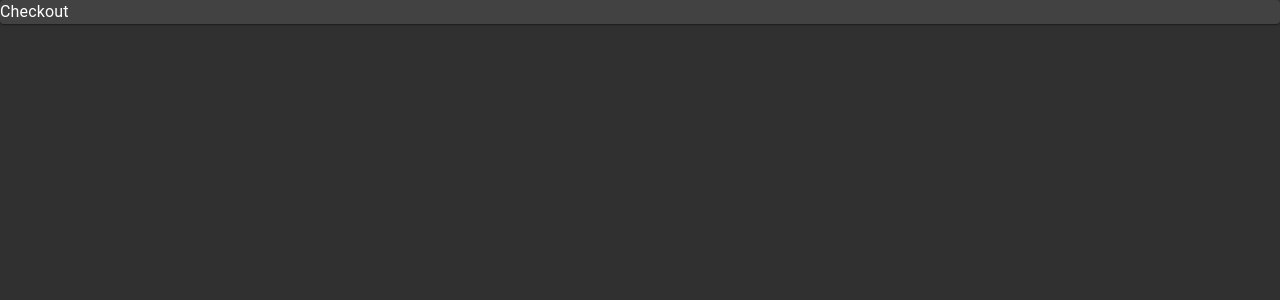
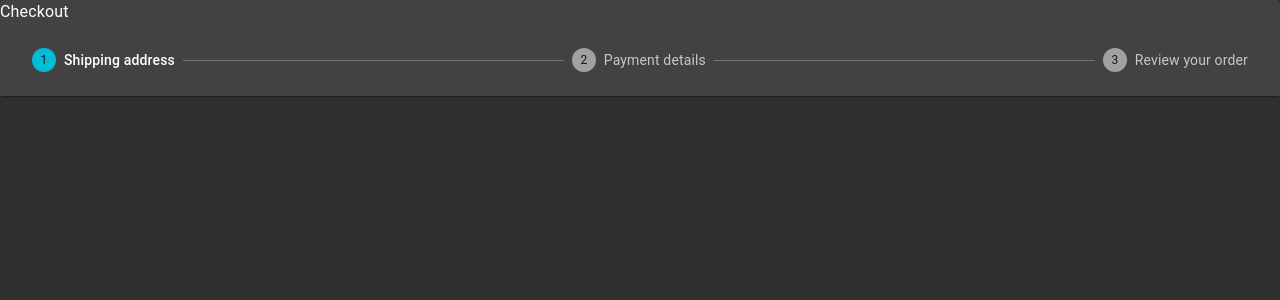
Before and after one commit to joelrdz/yt_react-formik-yup-mui-ts, a React (Create React App) app: page / in a window 1280 px wide. Shown: the top 300 px of the page. Built offline with nearby package versions, Linux system fonts and the light colour scheme.

Commit message:
mui Stepper component

```diff
--- a/src/pages/App.tsx
+++ b/src/pages/App.tsx
@@ -1,13 +1,22 @@
 // PLUGINS IMPORTS //
-import { Typography } from '@material-ui/core';
+import { Typography, Stepper, Step, StepLabel } from '@material-ui/core';
 // COMPONENTS IMPORTS //
 import { Wrapper } from 'components/layout'
 // EXTRA IMPORTS //
+
+const steps = ['Shipping address', 'Payment details', 'Review your order'];
 
 const App = () => {
   return (
     <Wrapper>
       <Typography>Checkout</Typography>
+      <Stepper>
+        {steps.map(label => (
+          <Step key={label}>
+            <StepLabel>{label}</StepLabel>
+          </Step>
+        ))}
+      </Stepper>
     </Wrapper>
   );
 };
```
